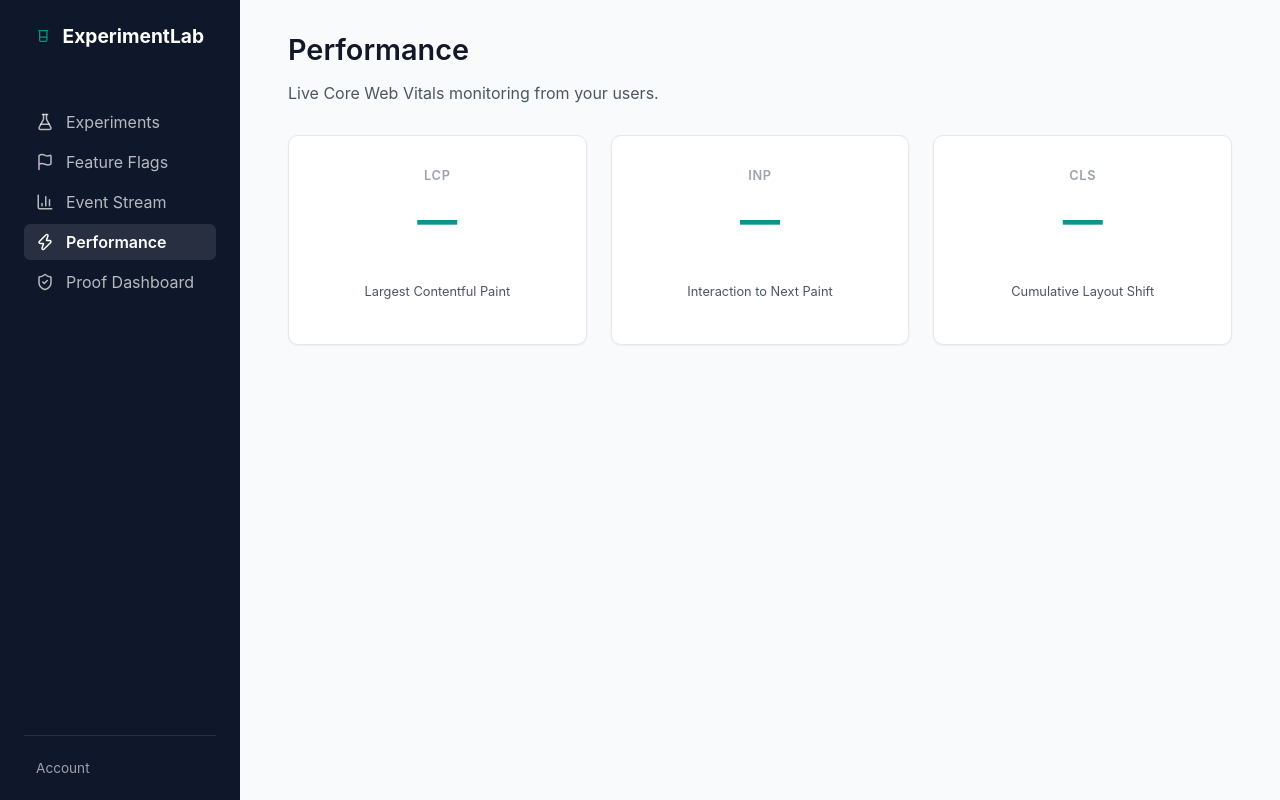
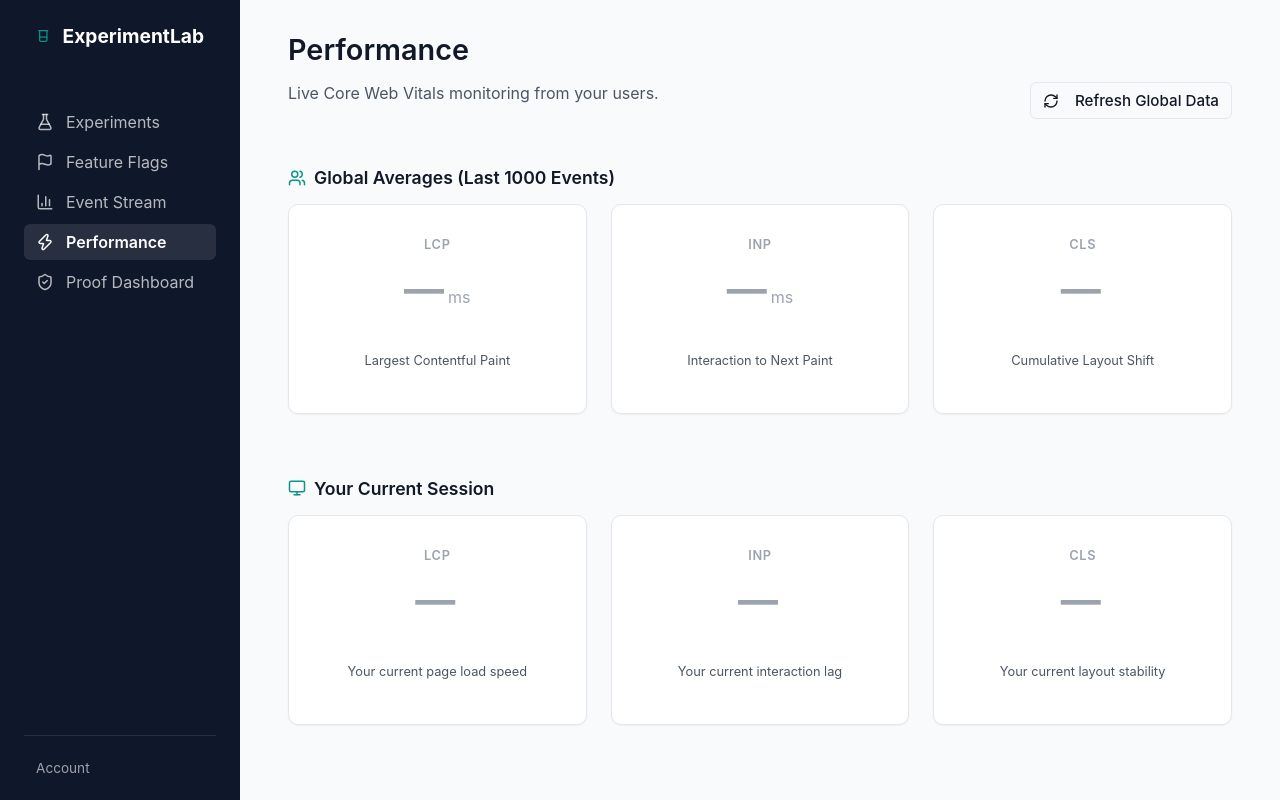
Before and after one commit to ignatius22/experimentlab, a Next.js app in the folder apps/web/: page /app/performance in a window 1280 px wide. Built offline with nearby package versions, Linux system fonts and the light colour scheme; no server answers.

Commit message:
feat: turn Performance into a real global monitoring dashboard with thresholds

```diff
--- /dev/null
+++ b/apps/web/app/api/performance/route.ts
@@ -0,0 +1,34 @@
+import { NextResponse } from "next/server";
+import { auth } from "@clerk/nextjs/server";
+import { prisma } from "@experiment/db";
+
+export async function GET() {
+  const { orgId } = await auth();
+  if (!orgId) return NextResponse.json({ error: "Unauthorized" }, { status: 401 });
+
+  // Fetch last 1000 vital events to calculate averages
+  const events = await prisma.event.findMany({
+    where: {
+      organizationId: orgId,
+      name: { startsWith: "vital_" }
+    },
+    orderBy: { createdAt: "desc" },
+    take: 1000
+  });
+
+  const stats = {
+    LCP: calculateAvg(events, "vital_lcp"),
+    INP: calculateAvg(events, "vital_inp"),
+    CLS: calculateAvg(events, "vital_cls"),
+    count: events.length
+  };
+
+  return NextResponse.json(stats);
+}
+
+function calculateAvg(events: any[], name: string) {
+  const filtered = events.filter(e => e.name === name);
+  if (filtered.length === 0) return null;
+  const sum = filtered.reduce((acc, curr) => acc + (curr.payload?.value || 0), 0);
+  return Number((sum / filtered.length).toFixed(3));
+}
--- a/apps/web/app/app/(app)/performance/page.tsx
+++ b/apps/web/app/app/(app)/performance/page.tsx
@@ -1,37 +1,153 @@
 "use client";
 
-import { useSyncExternalStore } from "react";
+import { useEffect, useState, useSyncExternalStore } from "react";
 import { getVitals, subscribeVitals } from "../../../../lib/webVitals";
+import { Card, Badge, Button } from "@experiment/ui";
+import { RefreshCw, Zap, Users, Monitor } from "lucide-react";
 
-import { Card } from "@experiment/ui";
+type GlobalStats = {
+  LCP: number | null;
+  INP: number | null;
+  CLS: number | null;
+  count: number;
+};
 
 export default function PerformancePage() {
-  const vitals = useSyncExternalStore(subscribeVitals, getVitals, getVitals);
+  const sessionVitals = useSyncExternalStore(subscribeVitals, getVitals, getVitals);
+  const [globalStats, setGlobalStats] = useState<GlobalStats | null>(null);
+  const [loading, setLoading] = useState(true);
+
+  const fetchGlobalStats = async () => {
+    setLoading(true);
+    try {
+      const res = await fetch("/api/performance");
+      if (res.ok) setGlobalStats(await res.json());
+    } finally {
+      setLoading(false);
+    }
+  };
+
+  useEffect(() => {
+    fetchGlobalStats();
+  }, []);
 
   return (
     <section className="stack">
-      <header>
-        <h1 style={{ fontSize: "1.8rem" }}>Performance</h1>
-        <p style={{ color: "var(--color-text-muted)" }}>Live Core Web Vitals monitoring from your users.</p>
+      <header style={{ display: "flex", justifyContent: "space-between", alignItems: "flex-end" }}>
+        <div>
+          <h1 style={{ fontSize: "1.8rem" }}>Performance</h1>
+          <p style={{ color: "var(--color-text-muted)" }}>Live Core Web Vitals monitoring from your users.</p>
+        </div>
+        <Button onClick={fetchGlobalStats} variant="secondary" style={{ padding: "8px 12px" }}>
+          <RefreshCw size={16} style={{ marginRight: 8 }} className={loading ? "spin" : ""} />
+          Refresh Global Data
+        </Button>
       </header>
 
-      <div className="grid">
-        <Card style={{ textAlign: "center", padding: "var(--space-8)" }}>
-          <h3 style={{ color: "var(--color-text-dim)", fontSize: "0.8rem", textTransform: "uppercase", letterSpacing: "0.05em" }}>LCP</h3>
-          <p style={{ fontSize: "2.5rem", fontWeight: 700, marginTop: 12, color: "var(--color-accent)" }}>{vitals.LCP ?? "—"}</p>
-          <p style={{ fontSize: "0.8rem", color: "var(--color-text-muted)", marginTop: 8 }}>Largest Contentful Paint</p>
-        </Card>
-        <Card style={{ textAlign: "center", padding: "var(--space-8)" }}>
-          <h3 style={{ color: "var(--color-text-dim)", fontSize: "0.8rem", textTransform: "uppercase", letterSpacing: "0.05em" }}>INP</h3>
-          <p style={{ fontSize: "2.5rem", fontWeight: 700, marginTop: 12, color: "var(--color-accent)" }}>{vitals.INP ?? "—"}</p>
-          <p style={{ fontSize: "0.8rem", color: "var(--color-text-muted)", marginTop: 8 }}>Interaction to Next Paint</p>
-        </Card>
-        <Card style={{ textAlign: "center", padding: "var(--space-8)" }}>
-          <h3 style={{ color: "var(--color-text-dim)", fontSize: "0.8rem", textTransform: "uppercase", letterSpacing: "0.05em" }}>CLS</h3>
-          <p style={{ fontSize: "2.5rem", fontWeight: 700, marginTop: 12, color: "var(--color-accent)" }}>{vitals.CLS ?? "—"}</p>
-          <p style={{ fontSize: "0.8rem", color: "var(--color-text-muted)", marginTop: 8 }}>Cumulative Layout Shift</p>
-        </Card>
+      <div style={{ marginTop: 32 }}>
+        <div style={{ display: "flex", alignItems: "center", gap: 8, marginBottom: 16 }}>
+          <Users size={18} color="var(--color-accent)" />
+          <h2 style={{ fontSize: "1.1rem", fontWeight: 600 }}>Global Averages (Last 1000 Events)</h2>
+        </div>
+        <div className="grid">
+          <VitalCard
+            label="LCP"
+            value={globalStats?.LCP}
+            description="Largest Contentful Paint"
+            unit="ms"
+            thresholds={{ good: 2500, poor: 4000 }}
+          />
+          <VitalCard
+            label="INP"
+            value={globalStats?.INP}
+            description="Interaction to Next Paint"
+            unit="ms"
+            thresholds={{ good: 200, poor: 500 }}
+          />
+          <VitalCard
+            label="CLS"
+            value={globalStats?.CLS}
+            description="Cumulative Layout Shift"
+            unit=""
+            thresholds={{ good: 0.1, poor: 0.25 }}
+          />
+        </div>
       </div>
+
+      <div style={{ marginTop: 48 }}>
+        <div style={{ display: "flex", alignItems: "center", gap: 8, marginBottom: 16 }}>
+          <Monitor size={18} color="var(--color-accent)" />
+          <h2 style={{ fontSize: "1.1rem", fontWeight: 600 }}>Your Current Session</h2>
+        </div>
+        <div className="grid">
+          <VitalCard
+            label="LCP"
+            value={sessionVitals.LCP}
+            description="Your current page load speed"
+            unit="ms"
+            thresholds={{ good: 2500, poor: 4000 }}
+          />
+          <VitalCard
+            label="INP"
+            value={sessionVitals.INP}
+            description="Your current interaction lag"
+            unit="ms"
+            thresholds={{ good: 200, poor: 500 }}
+          />
+          <VitalCard
+            label="CLS"
+            value={sessionVitals.CLS}
+            description="Your current layout stability"
+            unit=""
+            thresholds={{ good: 0.1, poor: 0.25 }}
+          />
+        </div>
+      </div>
+
+      <style jsx global>{`
+        @keyframes spin { from { transform: rotate(0deg); } to { transform: rotate(360deg); } }
+        .spin { animation: spin 1s linear infinite; }
+      `}</style>
     </section>
   );
 }
+
+function VitalCard({
+  label,
+  value,
+  description,
+  unit,
+  thresholds
+}: {
+  label: string;
+  value: number | null | undefined;
+  description: string;
+  unit: string;
+  thresholds: { good: number; poor: number };
+}) {
+  const getStatus = (val: number) => {
+    if (val <= thresholds.good) return { label: "Good", variant: "success" as const };
+    if (val <= thresholds.poor) return { label: "Needs Improvement", variant: "warning" as const };
+    return { label: "Poor", variant: "danger" as const };
+  };
+
+  const status = value !== null && value !== undefined ? getStatus(value) : null;
+
+  return (
+    <Card style={{ textAlign: "center", padding: "var(--space-8)", position: "relative" }}>
+      {status && (
+        <Badge
+          variant={status.variant}
+          style={{ position: "absolute", top: 12, right: 12, fontSize: "0.7rem" }}
+        >
+          {status.label}
+        </Badge>
+      )}
+      <h3 style={{ color: "var(--color-text-dim)", fontSize: "0.8rem", textTransform: "uppercase", letterSpacing: "0.05em" }}>{label}</h3>
+      <p style={{ fontSize: "2.5rem", fontWeight: 700, marginTop: 12, color: status ? `var(--color-${status.variant})` : "var(--color-text-dim)" }}>
+        {value ?? "—"}<span style={{ fontSize: "1rem", fontWeight: 400, marginLeft: 4 }}>{value !== null ? unit : ""}</span>
+      </p>
+      <p style={{ fontSize: "0.8rem", color: "var(--color-text-muted)", marginTop: 8 }}>{description}</p>
+    </Card>
+  );
+}
--- a/apps/web/lib/webVitals.ts
+++ b/apps/web/lib/webVitals.ts
@@ -1,4 +1,5 @@
 import { onCLS, onINP, onLCP } from "web-vitals";
+import { track } from "./analytics";
 
 type VitalsState = {
   CLS: number | null;
@@ -12,6 +13,10 @@ let initialized = false;
 
 function update(metric: keyof VitalsState, value: number) {
   vitals = { ...vitals, [metric]: Number(value.toFixed(3)) };
+
+  // Track vital as a real event for persistence
+  track(`vital_${metric.toLowerCase()}`, { value: Number(value.toFixed(3)) });
+
   listeners.forEach((listener) => listener());
 }
 
```
